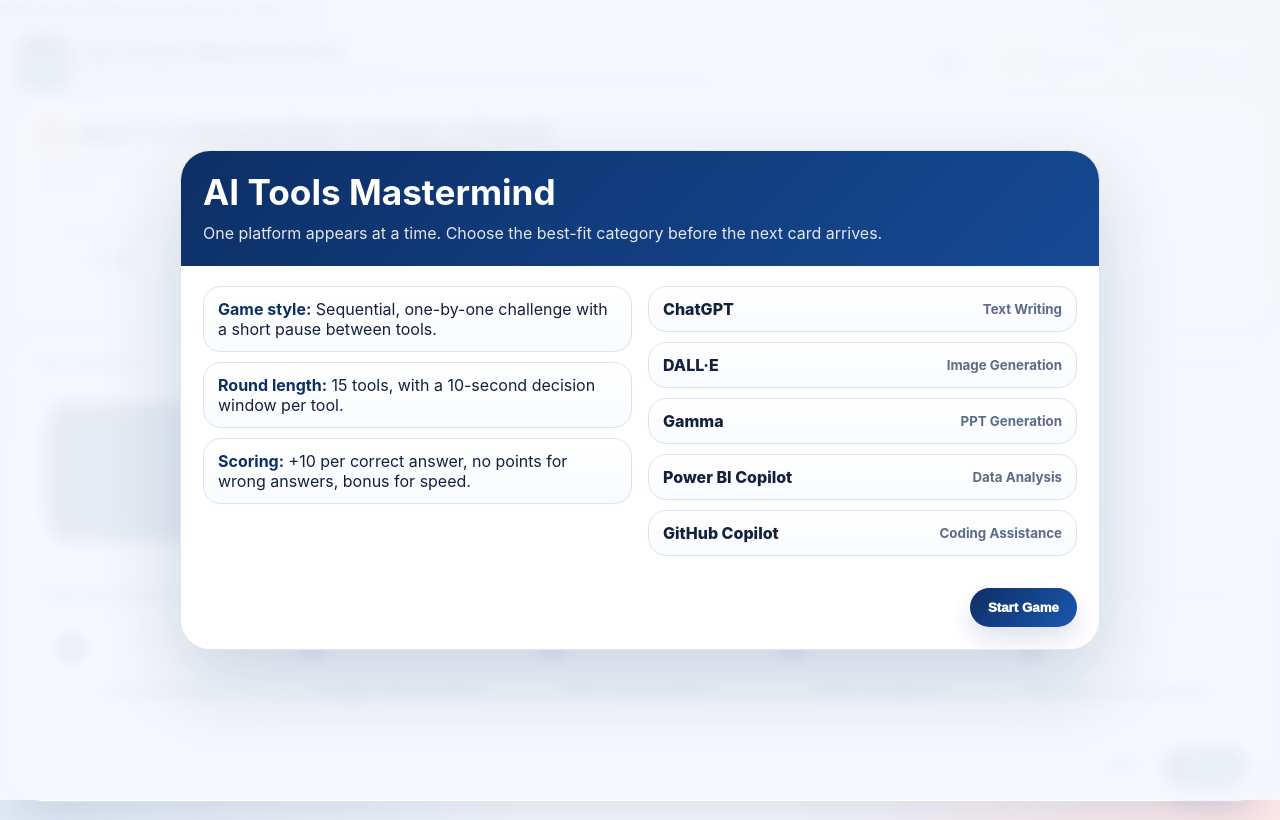
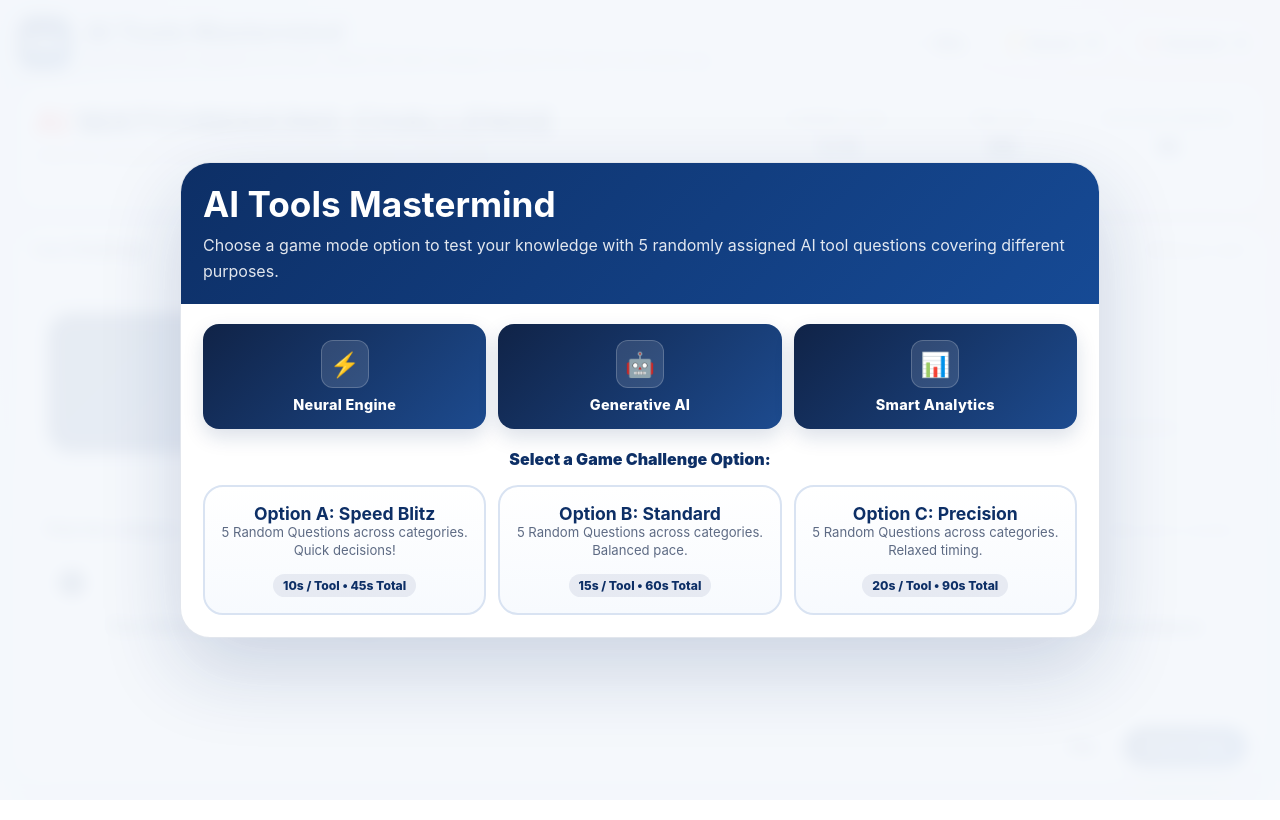
Before and after one commit to DNA-prog/AI_Tools_Mastermind, a plain HTML site: page index.html in a window 1280 px wide. Drawn offline with Linux system fonts and the light colour scheme.

Commit message:
Refactor start screen and game instructions
Updated game instructions and improved UI elements for better user experience.

```diff
--- a/index.html
+++ b/index.html
@@ -1,5 +1,3 @@
-# AI_Tools_Mastermind
-Game for DNA 4.0
 <!DOCTYPE html>
 <html lang="en">
 <head>
@@ -17,7 +15,6 @@
       --shadow: 0 18px 40px rgba(13, 47, 102, 0.12);
       --radius: 22px;
     }
-
     * { box-sizing: border-box; }
     html, body { height: 100%; }
     body {
@@ -30,7 +27,6 @@
         linear-gradient(180deg, #f9fbff 0%, var(--bg) 100%);
       overflow: hidden;
     }
-
     .app {
       width: 100%;
       height: 100vh;
@@ -41,7 +37,6 @@
       flex-direction: column;
       gap: 12px;
     }
-
     .topbar {
       display: flex;
       align-items: center;
@@ -50,14 +45,12 @@
       flex-wrap: wrap;
       flex: none;
     }
-
     .brand {
       display: flex;
       align-items: center;
       gap: 14px;
       min-width: 0;
     }
-
     .brand-badge {
       width: 54px;
       height: 54px;
@@ -71,7 +64,6 @@
       box-shadow: var(--shadow);
       flex: none;
     }
-
     .brand h1 {
       margin: 0;
       font-size: clamp(1.05rem, 2vw, 1.7rem);
@@ -83,7 +75,6 @@
       color: var(--muted);
       font-size: 0.92rem;
     }
-
     .top-actions {
       display: flex;
       gap: 10px;
@@ -91,7 +82,6 @@
       flex-wrap: wrap;
       justify-content: flex-end;
     }
-
     .pill {
       background: rgba(255,255,255,0.84);
       border: 1px solid var(--line);
@@ -106,7 +96,6 @@
       backdrop-filter: blur(5px);
       white-space: nowrap;
     }
-
     .hero {
       background: rgba(255,255,255,0.86);
       border: 1px solid rgba(13, 47, 102, 0.12);
@@ -115,7 +104,6 @@
       padding: 14px 16px 12px;
       flex: none;
     }
-
     .hero-header {
       display: flex;
       justify-content: space-between;
@@ -124,7 +112,6 @@
       flex-wrap: wrap;
       margin-bottom: 12px;
     }
-
     .title-block h2 {
       margin: 0;
       font-size: clamp(1.2rem, 2.6vw, 2.15rem);
@@ -139,14 +126,12 @@
       font-size: 0.94rem;
       max-width: 900px;
     }
-
     .scoreboard {
       display: grid;
       grid-template-columns: repeat(3, minmax(120px, 1fr));
       gap: 10px;
       min-width: min(470px, 100%);
     }
-
     .metric {
       background: linear-gradient(180deg, #fff, #f7fbff);
       border: 1px solid var(--line);
@@ -172,8 +157,6 @@
       color: var(--navy);
       line-height: 1;
     }
-    .metric.timer-danger .value { color: var(--red); }
-
     .progress-wrap {
       margin-top: 10px;
       background: #edf2fb;
@@ -189,14 +172,12 @@
       border-radius: 999px;
       transition: width 0.18s linear;
     }
-
     .main {
       flex: 1;
       min-height: 0;
       display: grid;
       grid-template-columns: 1fr;
     }
-
     .panel {
       border-radius: 26px;
       border: 1px solid rgba(13, 47, 102, 0.12);
@@ -208,7 +189,6 @@
       flex-direction: column;
       gap: 12px;
     }
-
     .panel-title {
       display: flex;
       justify-content: space-between;
@@ -225,7 +205,6 @@
       font-size: 0.9rem;
       white-space: nowrap;
     }
-
     .game-shell {
       flex: 1;
       min-height: 0;
@@ -233,7 +212,6 @@
       grid-template-rows: auto 1.3fr 1.2fr auto;
       gap: 12px;
     }
-
     .game-stage {
       border-radius: 24px;
       border: 1px dashed rgba(13, 47, 102, 0.25);
@@ -245,14 +223,12 @@
       align-items: center;
       min-height: 0;
     }
-
     .stage-inner {
       display: grid;
       grid-template-columns: 1.2fr 0.8fr;
       gap: 14px;
       align-items: stretch;
     }
-
     .tool-card {
       border-radius: 24px;
       background: linear-gradient(135deg, var(--navy), #1850a5);
@@ -280,7 +256,6 @@
       letter-spacing: 0.01em;
       padding: 8px 0;
     }
-
     .countdown-box {
       border-radius: 24px;
       border: 1px solid var(--line);
@@ -311,7 +286,6 @@
       line-height: 1.45;
       font-size: 0.88rem;
     }
-
     .answers-wrap {
       border-radius: 24px;
       border: 1px solid var(--line);
@@ -322,14 +296,12 @@
       gap: 10px;
       min-height: 0;
     }
-
     .categories {
       display: grid;
       grid-template-columns: repeat(5, minmax(0, 1fr));
       gap: 12px;
       align-items: stretch;
     }
-
     .cat-btn {
       border: 1px solid var(--line);
       border-radius: 18px;
@@ -348,7 +320,7 @@
       transition: transform .14s ease, box-shadow .14s ease, border-color .14s ease, background .14s ease;
       position: relative;
       padding-top: 26px;
-      font-size: clamp(1.05rem, 1.8vw, 1.28rem);
+      font-size: clamp(1rem, 1.5vw, 1.15rem);
       min-width: 0;
     }
     .cat-btn:hover { transform: translateY(-2px); box-shadow: 0 14px 26px rgba(13, 47, 102, 0.08); }
@@ -377,7 +349,6 @@
       background: linear-gradient(180deg, #fff2f2, #fff);
       color: #b11717;
     }
-
     .feedback {
       display: none;
       border-radius: 18px;
@@ -391,7 +362,6 @@
     .feedback.show { display: flex; }
     .feedback.ok { background: #ecfff4; border: 1px solid rgba(10,143,73,0.28); color: #0a7139; }
     .feedback.no { background: #fff2f2; border: 1px solid rgba(224,24,24,0.24); color: #b11717; }
-
     .controls {
       display: flex;
       gap: 10px;
@@ -401,7 +371,6 @@
       margin-top: 2px;
       flex: none;
     }
-
     .btn {
       border: 0;
       border-radius: 999px;
@@ -424,7 +393,6 @@
       z-index: 30;
       padding: 16px;
     }
-
     .dialog {
       width: min(920px, 96vw);
       background: white;
@@ -433,7 +401,6 @@
       border: 1px solid rgba(16, 51, 110, 0.12);
       overflow: hidden;
     }
-
     .dialog-head {
       background: linear-gradient(135deg, var(--navy), #164a95);
       color: white;
@@ -441,33 +408,98 @@
     }
     .dialog-head h2 { margin: 0; font-size: clamp(1.35rem, 3vw, 2.2rem); }
     .dialog-head p { margin: 8px 0 0; color: rgba(255,255,255,0.88); line-height: 1.6; }
-
     .dialog-body {
       padding: 20px 22px 22px;
-      display: grid;
-      grid-template-columns: 1fr 1fr;
+      display: flex;
+      flex-direction: column;
       gap: 16px;
-      align-items: start;
     }
 
-    .bullet, .sample {
-      border: 1px solid var(--line);
-      border-radius: 18px;
-      padding: 12px 14px;
-      background: linear-gradient(180deg, #fff, #f8fbff);
-      color: var(--text);
-      margin-bottom: 10px;
+    /* Start Screen Visual Grid & Options Styles */
+    .visual-banner {
+      display: grid;
+      grid-template-columns: repeat(3, 1fr);
+      gap: 12px;
     }
-    .bullet strong, .sample strong { color: var(--navy); }
-
-    .sample {
+    .visual-card {
+      background: linear-gradient(135deg, #102347, #1d4b8f);
+      border-radius: 16px;
+      padding: 16px;
+      color: white;
+      text-align: center;
+      box-shadow: 0 8px 20px rgba(13, 47, 102, 0.15);
       display: flex;
+      flex-direction: column;
+      align-items: center;
+      justify-content: center;
+      gap: 8px;
+    }
+    .visual-card .icon-graphic {
+      width: 48px;
+      height: 48px;
+      border-radius: 12px;
+      background: rgba(255, 255, 255, 0.12);
+      display: grid;
+      place-items: center;
+      font-size: 1.5rem;
+      border: 1px solid rgba(255,255,255,0.2);
+    }
+    .visual-card span {
+      font-weight: 800;
+      font-size: 0.9rem;
+      letter-spacing: 0.02em;
+    }
+    .options-title {
+      font-size: 1rem;
+      font-weight: 900;
+      color: var(--navy);
+      margin-top: 4px;
+      text-align: center;
+    }
+    .mode-options {
+      display: grid;
+      grid-template-columns: repeat(3, 1fr);
+      gap: 12px;
+    }
+    .option-card {
+      border: 2px solid var(--line);
+      border-radius: 20px;
+      padding: 16px;
+      text-align: center;
+      cursor: pointer;
+      background: linear-gradient(180deg, #ffffff, #f7fafe);
+      transition: all 0.2s ease;
+      display: flex;
+      flex-direction: column;
       justify-content: space-between;
-      align-items: center;
-      gap: 12px;
+      gap: 8px;
+    }
+    .option-card:hover {
+      border-color: var(--navy);
+      transform: translateY(-3px);
+      box-shadow: 0 12px 24px rgba(13, 47, 102, 0.1);
+    }
+    .option-card h4 {
+      margin: 0;
+      color: var(--navy);
+      font-size: 1.1rem;
+    }
+    .option-card p {
+      margin: 0;
+      color: var(--muted);
+      font-size: 0.82rem;
+      line-height: 1.35;
+    }
+    .option-card .badge-time {
+      display: inline-block;
+      margin-top: 6px;
+      background: rgba(13, 47, 102, 0.08);
+      color: var(--navy);
+      padding: 4px 10px;
+      border-radius: 999px;
       font-weight: 800;
+      font-size: 0.76rem;
     }
-    .sample small { color: var(--muted); font-weight: 700; }
 
     .dialog-footer {
       padding: 0 22px 22px;
@@ -476,7 +508,6 @@
       gap: 10px;
       flex-wrap: wrap;
     }
-
     .results-panel {
       display: none;
       border-radius: 22px;
@@ -501,7 +532,6 @@
     }
     .results-tile .label { display: block; color: var(--muted); font-size: 0.76rem; text-transform: uppercase; letter-spacing: 0.08em; }
     .results-tile .value { display: block; color: var(--navy); font-size: 1.35rem; font-weight: 1000; margin-top: 4px; }
-
     .footer-note {
       color: var(--muted);
       font-size: 0.9rem;
@@ -517,13 +547,13 @@
       .results-grid { grid-template-columns: repeat(2, minmax(0, 1fr)); }
       .stage-inner { grid-template-columns: 1fr; }
     }
-
     @media (max-width: 640px) {
       body { overflow: auto; }
       .app { height: auto; min-height: 100vh; padding: 12px; }
       .hero, .panel { border-radius: 22px; }
       .scoreboard { grid-template-columns: 1fr; }
       .categories { grid-template-columns: 1fr; }
+      .mode-options, .visual-banner { grid-template-columns: 1fr; }
       .results-grid { grid-template-columns: 1fr; }
       .brand { align-items: flex-start; }
       .topbar { align-items: flex-start; }
@@ -536,32 +566,61 @@
   </style>
 </head>
 <body>
+  <!-- START SCREEN -->
   <div class="start-screen" id="startScreen">
     <div class="dialog">
       <div class="dialog-head">
         <h2>AI Tools Mastermind</h2>
-        <p>One platform appears at a time. Choose the best-fit category before the next card arrives.</p>
+        <p>Choose a game mode option to test your knowledge with 5 randomly assigned AI tool questions covering different purposes.</p>
       </div>
       <div class="dialog-body">
-        <div>
-          <div class="bullet"><strong>Game style:</strong> Sequential, one-by-one challenge with a short pause between tools.</div>
-          <div class="bullet"><strong>Round length:</strong> 15 tools, with a 10-second decision window per tool.</div>
-          <div class="bullet"><strong>Scoring:</strong> +10 per correct answer, no points for wrong answers, bonus for speed.</div>
+        <!-- Digital AI Visuals Banner -->
+        <div class="visual-banner">
+          <div class="visual-card">
+            <div class="icon-graphic">⚡</div>
+            <span>Neural Engine</span>
+          </div>
+          <div class="visual-card">
+            <div class="icon-graphic">🤖</div>
+            <span>Generative AI</span>
+          </div>
+          <div class="visual-card">
+            <div class="icon-graphic">📊</div>
+            <span>Smart Analytics</span>
+          </div>
         </div>
-        <div>
-          <div class="sample"><span>ChatGPT</span><small>Text Writing</small></div>
-          <div class="sample"><span>DALL·E</span><small>Image Generation</small></div>
-          <div class="sample"><span>Gamma</span><small>PPT Generation</small></div>
-          <div class="sample"><span>Power BI Copilot</span><small>Data Analysis</small></div>
-          <div class="sample"><span>GitHub Copilot</span><small>Coding Assistance</small></div>
+
+        <div class="options-title">Select a Game Challenge Option:</div>
+
+        <!-- 3 Game Mode Options -->
+        <div class="mode-options">
+          <div class="option-card" onclick="selectOption(10, 45)">
+            <div>
+              <h4>Option A: Speed Blitz</h4>
+              <p>5 Random Questions across categories. Quick decisions!</p>
+            </div>
+            <div><span class="badge-time">10s / Tool • 45s Total</span></div>
+          </div>
+          <div class="option-card" onclick="selectOption(15, 60)">
+            <div>
+              <h4>Option B: Standard</h4>
+              <p>5 Random Questions across categories. Balanced pace.</p>
+            </div>
+            <div><span class="badge-time">15s / Tool • 60s Total</span></div>
+          </div>
+          <div class="option-card" onclick="selectOption(20, 90)">
+            <div>
+              <h4>Option C: Precision</h4>
+              <p>5 Random Questions across categories. Relaxed timing.</p>
+            </div>
+            <div><span class="badge-time">20s / Tool • 90s Total</span></div>
+          </div>
         </div>
-      </div>
-      <div class="dialog-footer">
-        <button class="btn primary" id="startBtn">Start Game</button>
       </div>
     </div>
   </div>
 
+  <!-- END SCREEN -->
   <div class="end-screen" id="endScreen" style="display:none;">
     <div class="dialog">
       <div class="dialog-head">
@@ -579,7 +638,7 @@
           </div>
         </div>
         <div class="footer-note">
-          Use this game to help participants quickly associate AI tools with the right use cases. It is intentionally simple to operate, which makes it well suited for live event use.
+          Use this game to help participants quickly associate AI tools with the right use cases.
         </div>
       </div>
       <div class="dialog-footer">
@@ -589,6 +648,7 @@
     </div>
   </div>
 
+  <!-- MAIN APP -->
   <div class="app" id="appShell">
     <div class="topbar">
       <div class="brand">
@@ -599,34 +659,31 @@
         </div>
       </div>
       <div class="top-actions">
-        <div class="pill">⏱️ <span id="timeStat">90s</span></div>
+        <div class="pill">⏱️ <span id="timeStat">60s</span></div>
         <div class="pill">🏆 Score: <span id="scoreStat">0</span></div>
         <div class="pill">🧠 Correct: <span id="correctStat">0</span></div>
       </div>
     </div>
-
     <div class="hero">
       <div class="hero-header">
         <div class="title-block">
           <h2><span class="accent">AI</span> MATCHMAKING CHALLENGE</h2>
-          <p class="subtitle">Click the category that best fits the platform shown in the center. The screen keeps only the live game window visible once you start.</p>
+          <p class="subtitle">Click the category that best fits the platform shown in the center.</p>
         </div>
         <div class="scoreboard">
-          <div class="metric"><span class="label">Current Tool</span><span class="value" id="toolCount">1 / 15</span></div>
-          <div class="metric"><span class="label">Time Left</span><span class="value" id="timeLeft">90</span></div>
+          <div class="metric"><span class="label">Current Tool</span><span class="value" id="toolCount">1 / 5</span></div>
+          <div class="metric"><span class="label">Time Left</span><span class="value" id="timeLeft">60</span></div>
           <div class="metric"><span class="label">Decision Window</span><span class="value" id="decisionTimerTop">10</span></div>
         </div>
       </div>
       <div class="progress-wrap"><div class="progress-bar" id="progressBar"></div></div>
     </div>
-
     <div class="main">
       <section class="panel game-shell">
         <div class="panel-title">
           <h3>Live Challenge</h3>
           <span id="questionLabel">Waiting to start</span>
         </div>
-
         <div class="game-stage">
           <div class="stage-inner">
             <div class="tool-card">
@@ -640,7 +697,6 @@
             </div>
           </div>
         </div>
-
         <div class="answers-wrap">
           <div class="panel-title" style="margin-bottom: 10px;">
             <h3>Pick the category</h3>
@@ -649,46 +705,56 @@
           <div class="categories" id="categories"></div>
           <div class="feedback" id="feedback"></div>
         </div>
-
         <div class="controls">
           <button class="btn secondary" id="skipBtn">Skip</button>
-          <button class="btn primary" id="restartBtnSide">Restart</button>
+          <button class="btn primary" id="restartBtnSide">Restart Game</button>
         </div>
       </section>
     </div>
   </div>
 
   <script>
+    // 5 Categories
     const categories = [
       "Text Writing",
-      "Image Generation",
-      "PPT Generation",
+      "Image / Creative",
+      "PPT / Presentation",
       "Data Analysis",
       "Coding Assistance"
     ];
 
-    const questions = [
-      { tool: "ChatGPT", category: "Text Writing" },
-      { tool: "Claude", category: "Text Writing" },
-      { tool: "Gemini", category: "Text Writing" },
-      { tool: "DALL·E", category: "Image Generation" },
-      { tool: "Midjourney", category: "Image Generation" },
-      { tool: "Adobe Firefly", category: "Image Generation" },
-      { tool: "Gamma", category: "PPT Generation" },
-      { tool: "Beautiful.ai", category: "PPT Generation" },
-      { tool: "Microsoft Copilot for PowerPoint", category: "PPT Generation" },
-      { tool: "Power BI Copilot", category: "Data Analysis" },
-      { tool: "Tableau Pulse", category: "Data Analysis" },
-      { tool: "Julius AI", category: "Data Analysis" },
-      { tool: "GitHub Copilot", category: "Coding Assistance" },
-      { tool: "Replit AI", category: "Coding Assistance" },
-      { tool: "Cursor", category: "Coding Assistance" }
-    ];
+    // The 15 AI Tools organized by Category
+    const questionRepository = {
+      "Text Writing": [
+        { tool: "Jasper", category: "Text Writing" },
+        { tool: "Copy.AI", category: "Text Writing" },
+        { tool: "Writer", category: "Text Writing" }
+      ],
+      "Image / Creative": [
+        { tool: "Midjourney", category: "Image / Creative" },
+        { tool: "Adobe Firefly", category: "Image / Creative" },
+        { tool: "Dall-E", category: "Image / Creative" }
+      ],
+      "PPT / Presentation": [
+        { tool: "Gamma", category: "PPT / Presentation" },
+        { tool: "Beautiful.ai", category: "PPT / Presentation" },
+        { tool: "Tome", category: "PPT / Presentation" }
+      ],
+      "Data Analysis": [
+        { tool: "DataRobot", category: "Data Analysis" },
+        { tool: "Tableau", category: "Data Analysis" },
+        { tool: "ThoughtSpot", category: "Data Analysis" }
+      ],
+      "Coding Assistance": [
+        { tool: "GitHub Copilot", category: "Coding Assistance" },
+        { tool: "Cursor", category: "Coding Assistance" },
+        { tool: "Windsurf", category: "Coding Assistance" }
+      ]
+    };
 
     const els = {
       startScreen: document.getElementById('startScreen'),
       endScreen: document.getElementById('endScreen'),
-      startBtn: document.getElementById('startBtn'),
       restartBtn: document.getElementById('restartBtn'),
       restartBtnSide: document.getElementById('restartBtnSide'),
       reviewBtn: document.getElementById('reviewBtn'),
@@ -709,8 +775,7 @@
       finalCorrect: document.getElementById('finalCorrect'),
       finalWrong: document.getElementById('finalWrong'),
       finalAccuracy: document.getElementById('finalAccuracy'),
-      endSub: document.getElementById('endSub'),
-      appShell: document.getElementById('appShell')
+      endSub: document.getElementById('endSub')
     };
 
     let deck = [];
@@ -720,7 +785,7 @@
     let wrong = 0;
     let answered = false;
     let active = false;
-    let totalSeconds = 90;
+    let totalSeconds = 60;
     let remaining = totalSeconds;
     let decisionSeconds = 10;
     let decisionTimer = decisionSeconds;
@@ -734,6 +799,17 @@
         [copy[i], copy[j]] = [copy[j], copy[i]];
       }
       return copy;
+    }
+
+    // Select 5 questions ensuring 1 question per category purpose
+    function generate5RandomQuestions() {
+      const selected = [];
+      for (const cat in questionRepository) {
+        const catQuestions = questionRepository[cat];
+        const randomQ = catQuestions[Math.floor(Math.random() * catQuestions.length)];
+        selected.push(randomQ);
+      }
+      return shuffle(selected);
     }
 
     function buildCategoryButtons() {
@@ -762,9 +838,9 @@
       els.timeStat.textContent = `${remaining}s`;
       els.scoreStat.textContent = score;
       els.correctStat.textContent = correct;
-      els.toolCount.textContent = `${Math.min(current + 1, deck.length || 15)} / 15`;
-      els.questionLabel.textContent = active ? `Question ${Math.min(current + 1, 15)} of 15` : 'Waiting to start';
-      const pct = Math.min((current / 15) * 100, 100);
+      els.toolCount.textContent = `${Math.min(current + 1, 5)} / 5`;
+      els.questionLabel.textContent = active ? `Question ${Math.min(current + 1, 5)} of 5` : 'Waiting to start';
+      const pct = Math.min((current / 5) * 100, 100);
       els.progressBar.style.width = `${pct}%`;
       els.decisionTimerTop.textContent = decisionTimer;
       els.decisionTimerLarge.textContent = decisionTimer;
@@ -781,7 +857,6 @@
       decisionTimer = decisionSeconds;
       els.currentTool.textContent = q.tool;
       updateStats();
-      window.scrollTo({ top: 0, behavior: 'smooth' });
     }
 
     function tickGlobal() {
@@ -800,8 +875,14 @@
       if (decisionTimer <= 0) autoMiss();
     }
 
+    function selectOption(perToolTime, globalTime) {
+      decisionSeconds = perToolTime;
+      totalSeconds = globalTime;
+      startGame();
+    }
+
     function startGame() {
-      deck = shuffle(questions);
+      deck = generate5RandomQuestions();
       current = 0;
       score = 0;
       correct = 0;
@@ -827,10 +908,8 @@
       const q = deck[current];
       const buttons = [...document.querySelectorAll('.cat-btn')];
       buttons.forEach(b => b.disabled = true);
-
       const correctBtn = buttons.find(b => b.textContent.includes(q.category));
       const isCorrect = selected === q.category;
-
       if (isCorrect) {
         correct += 1;
         score += 10;
@@ -842,10 +921,8 @@
         if (correctBtn) correctBtn.classList.add('correct');
         showFeedback(`Incorrect. ${q.tool} is best matched to ${q.category}.`, false);
       }
-
       current += 1;
       updateStats();
-
       setTimeout(() => {
         if (!active) return;
         if (current >= deck.length) finishGame();
@@ -922,9 +999,19 @@
       updateStats();
     }
 
-    els.startBtn.addEventListener('click', startGame);
-    els.restartBtn.addEventListener('click', startGame);
-    els.restartBtnSide.addEventListener('click', startGame);
+    function resetToStartScreen() {
+      active = false;
+      clearInterval(globalTick);
+      clearInterval(toolTick);
+      els.endScreen.style.display = 'none';
+      els.startScreen.style.display = 'grid';
+      els.currentTool.textContent = '—';
+      current = 0;
+      updateStats();
+    }
+
+    els.restartBtn.addEventListener('click', resetToStartScreen);
+    els.restartBtnSide.addEventListener('click', resetToStartScreen);
     els.reviewBtn.addEventListener('click', () => {
       els.endScreen.style.display = 'none';
       document.body.style.overflow = 'hidden';
```
